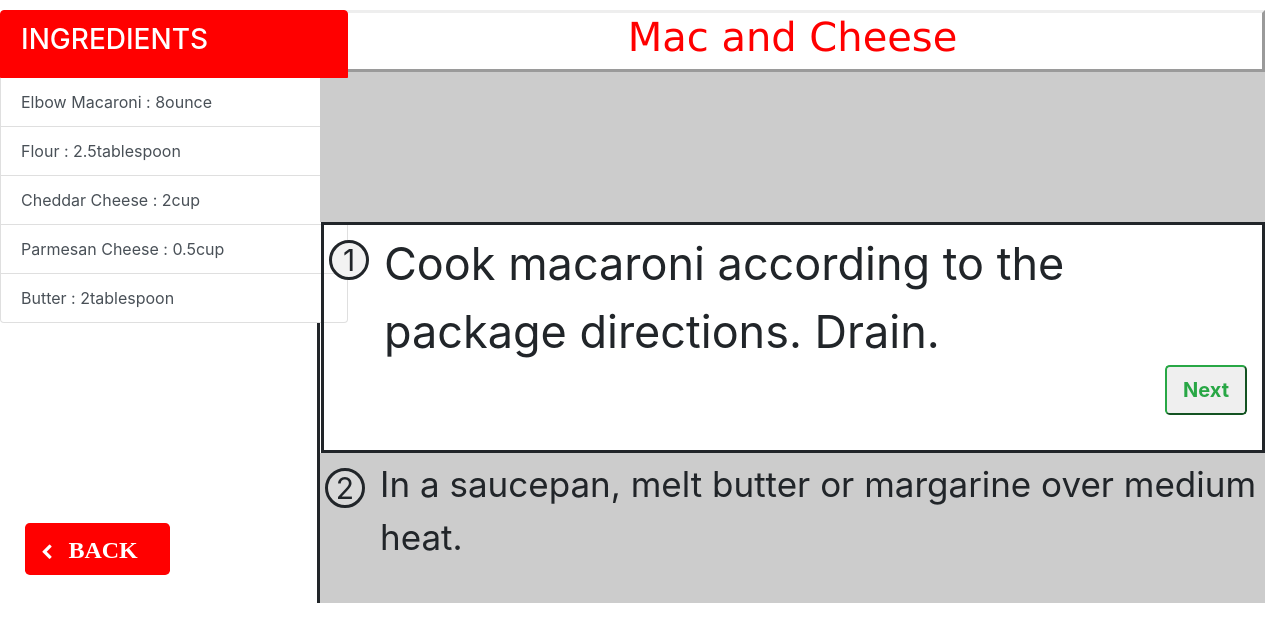
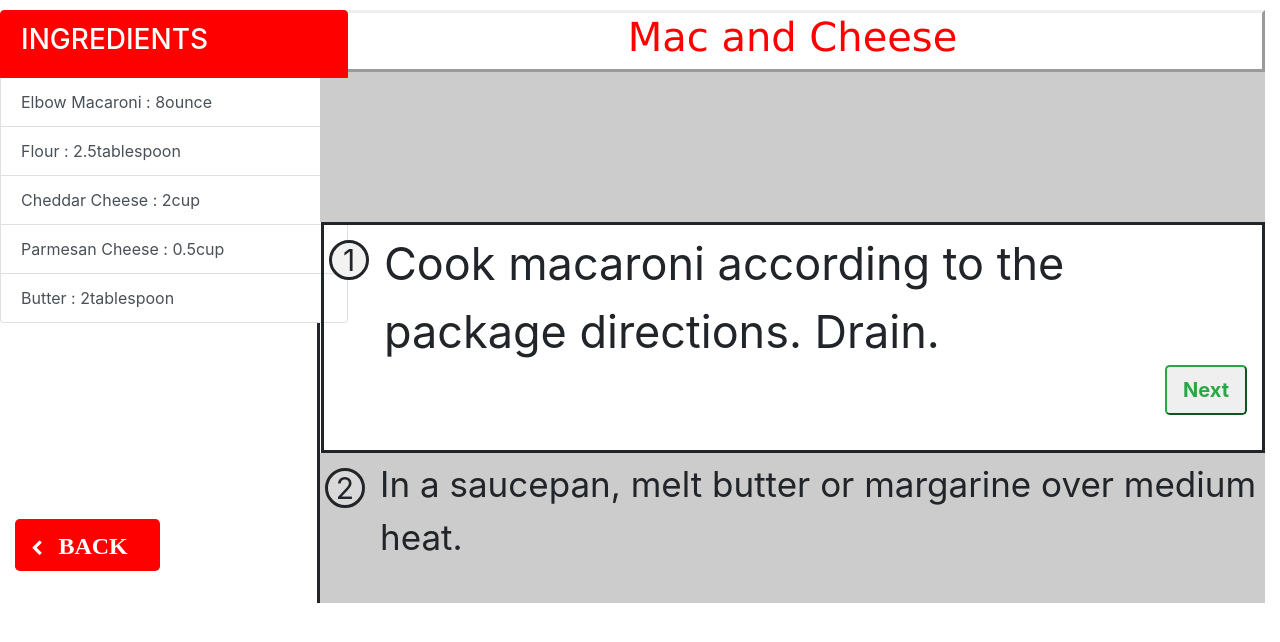
Before and after one commit to mgmolisani/cs5340-final-project, a React (Create React App) app: page / in a window 1280 px wide. Shown: the top 642 px of the page. Built offline with nearby package versions, Linux system fonts and the light colour scheme.

Commit message:
new scroll

```diff
--- a/src/containers/CookingSideBar.js
+++ b/src/containers/CookingSideBar.js
@@ -19,7 +19,7 @@ export default class CookingSideBar extends React.Component {
                 {/*<div className="row" style={{margin:10}}>*/}
                 {/*<UtensilsComponent utensils={this.props.recipe.utensils}/>*/}
                 {/*</div> */}
-                <div className="flex-container" style={{margin: 10, marginTop: 200}}>
+                <div style={{position:"absolute", bottom:32}}>
                     <i className="fa fa-chevron-left btn-lg"
                        style={{backgroundColor: "red", borderColor: "red", color: "white"}}>
                         <a className=" btn-lg"
```
